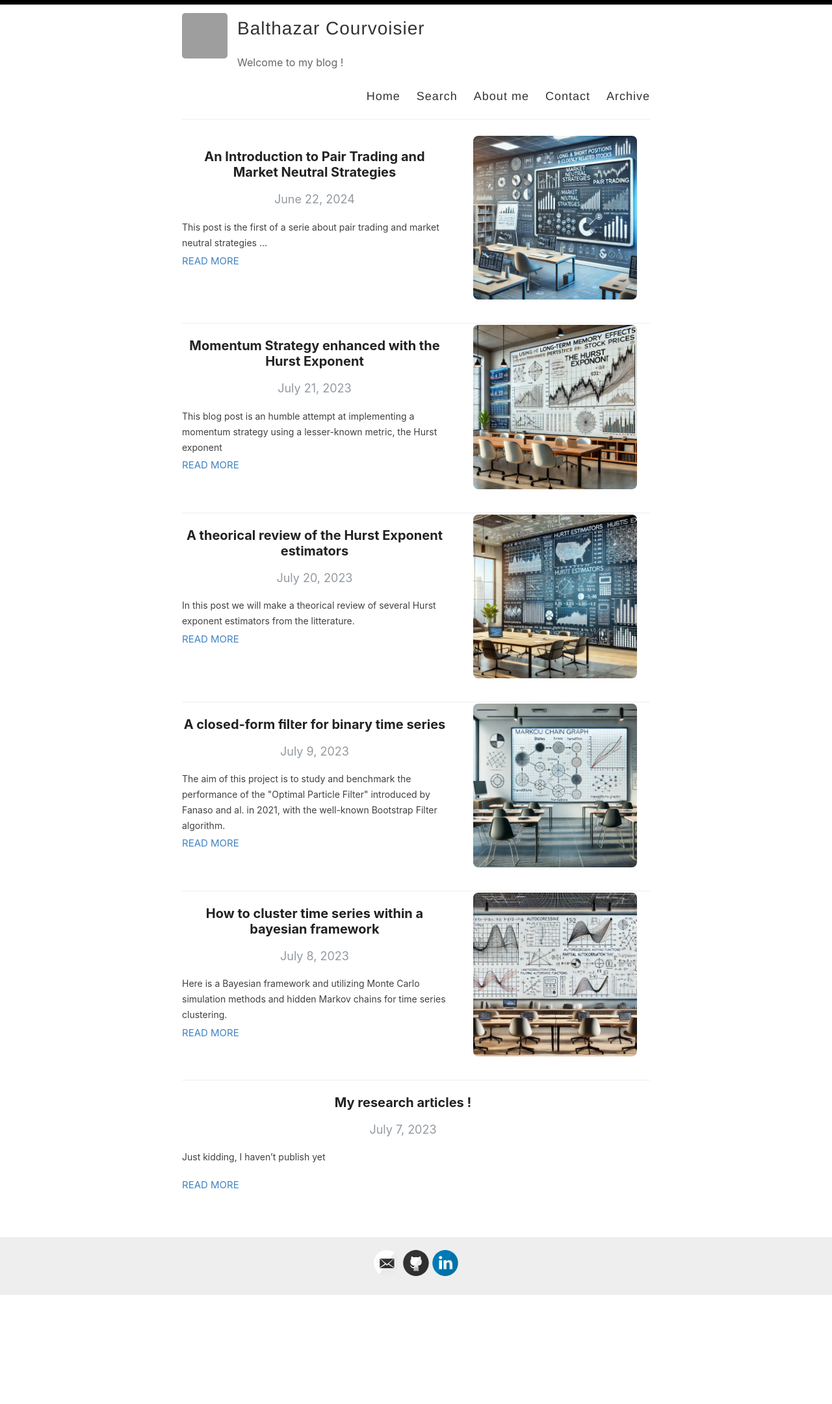
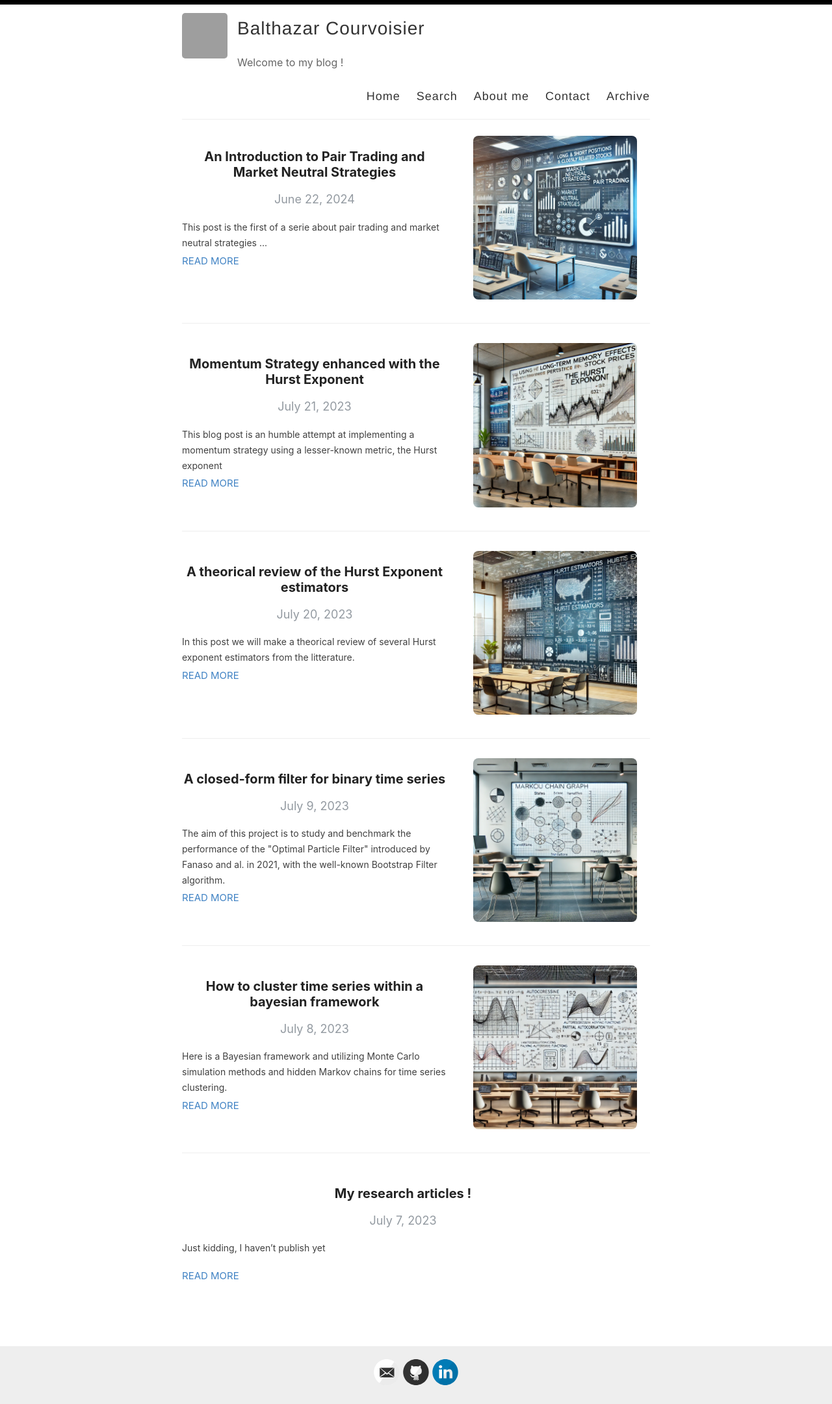
Before and after one commit to Zaltarba/blog, a Jekyll site: the page built from index.html, in a window 1280 px wide. Shown: the whole page at 65% size. Built offline with Jekyll 4.4.1, drawn with Linux system fonts in a browser that asks for light colours; the list of posts is cut into pages by our own code; before the commit the page ends 1993 px from its top, so only the background shows below that.

Commit message:
Update index.html

```diff
--- a/index.html
+++ b/index.html
@@ -11,7 +11,7 @@ layout: default
   .post {
       display: flex;
       flex-direction: row;
-      margin-bottom: 2px;
+      margin-bottom: 30px;
   }
   .post-image {
       flex: 1; /* Smaller part of the golden ratio */
```
